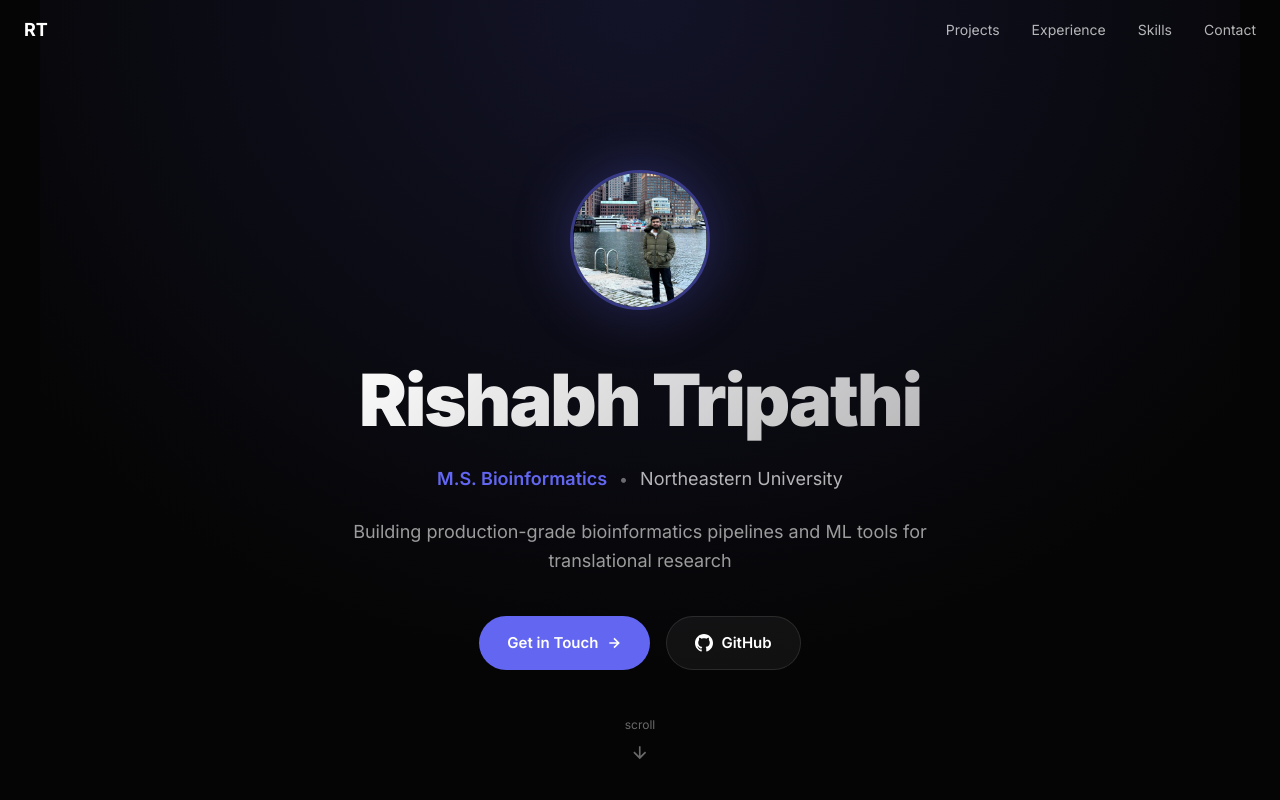
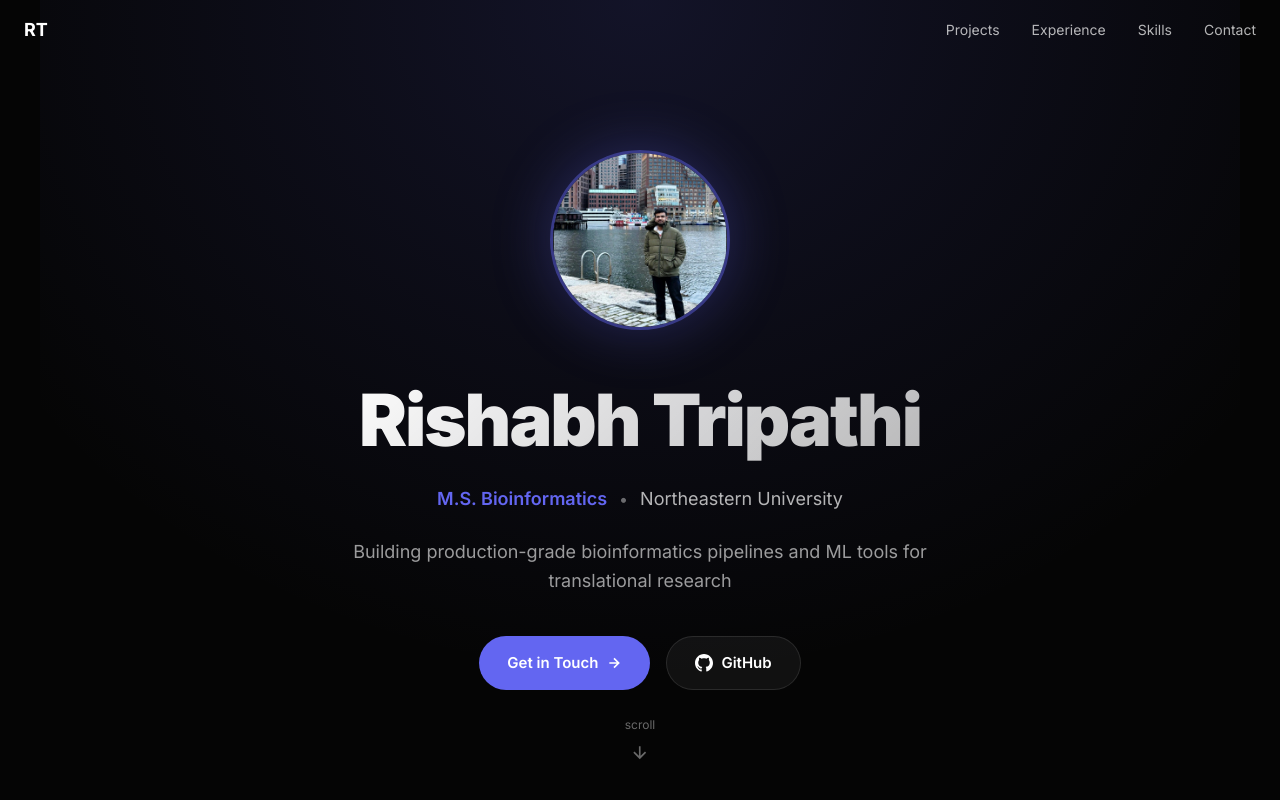
Before and after one commit to Rishabh239/rishabh239.github.io, a Next.js app: page / in a window 1280 px wide. Shown: the top 800 px of the page. Built offline with nearby package versions, Linux system fonts and the light colour scheme.

Commit message:
Increase profile pic size

```diff
--- a/src/pages/index.tsx
+++ b/src/pages/index.tsx
@@ -196,8 +196,8 @@ function Hero() {
           animate={{ scale: 1, opacity: 1 }}
           transition={{ duration: 0.6 }}
           style={{
-            width: 140,
-            height: 140,
+            width: 180,
+            height: 180,
             borderRadius: "50%",
             overflow: "hidden",
             margin: "0 auto 32px",
@@ -827,7 +827,7 @@ function Footer() {
       textAlign: "center",
     }}>
       <p style={{ fontSize: 13, color: "rgba(255,255,255,0.4)" }}>
-        © 2025 Rishabh Tripathi. Built with Next.js
+        © 2026 Rishabh Tripathi
       </p>
     </footer>
   )
```
